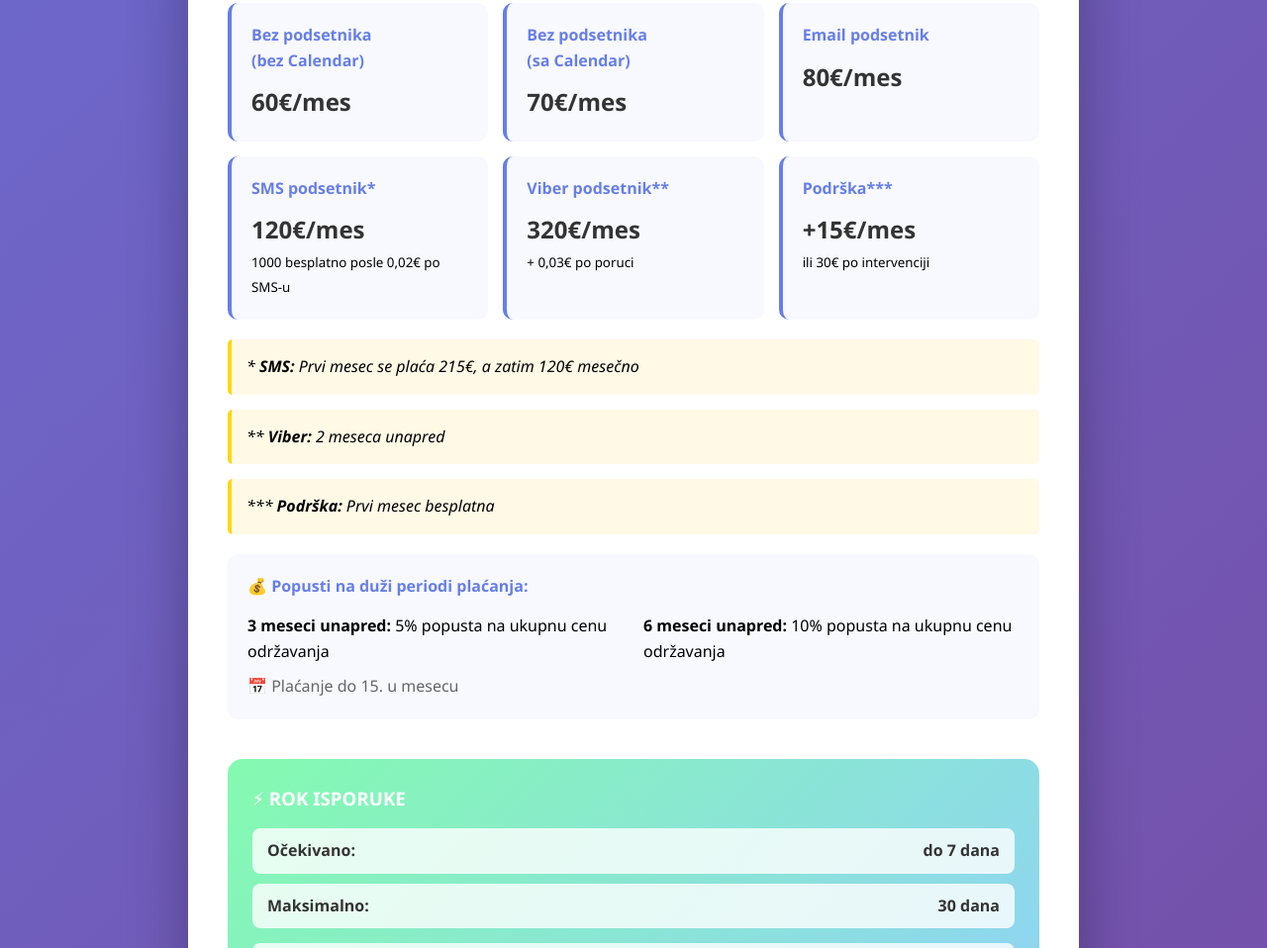
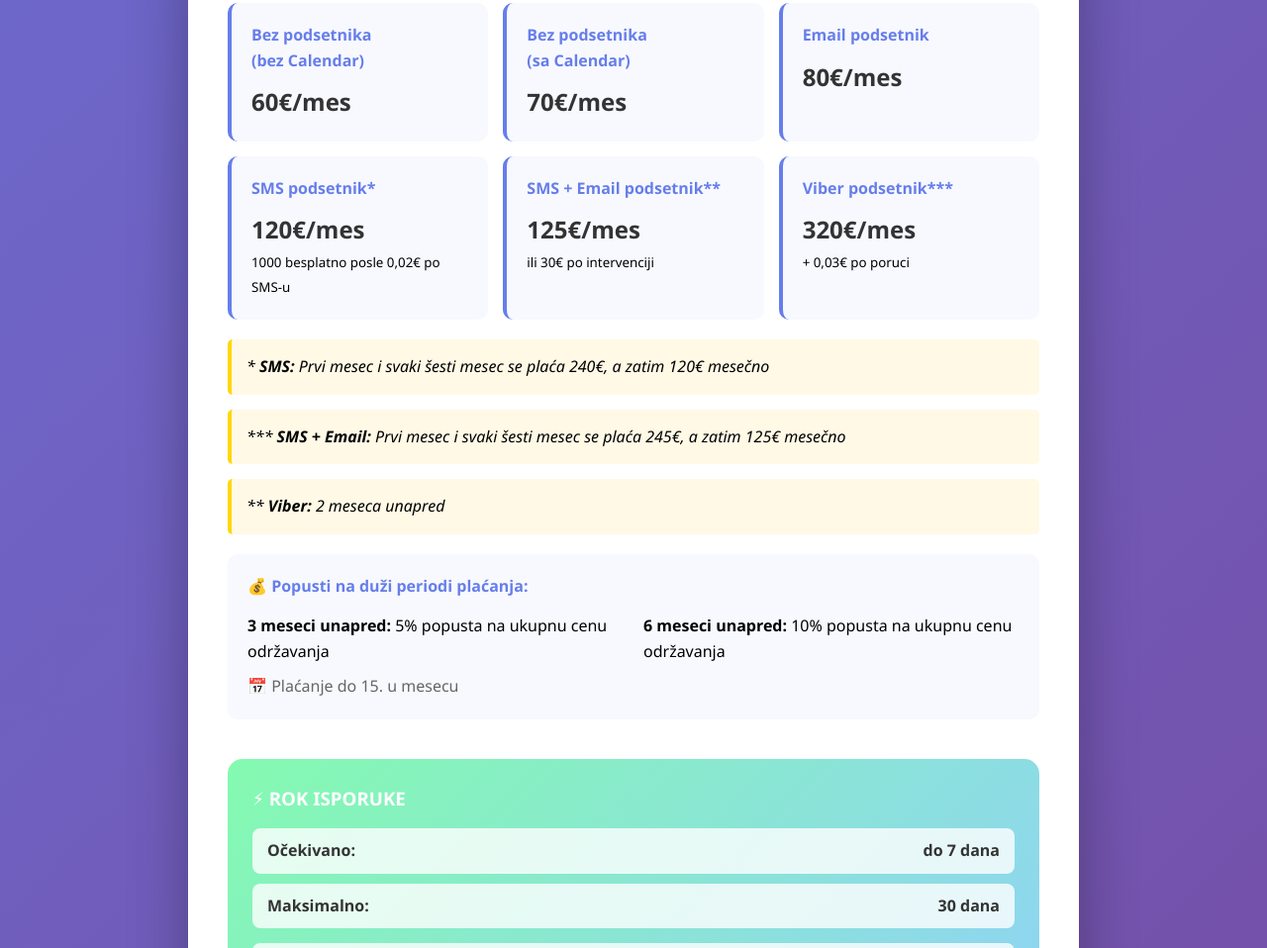
Before and after one commit to agrandvector/Sistem-za-zakazivanje---Zubaonica, a plain HTML site: page index.html in a window 1280 px wide. Shown: the part 2351-3309 px from the top of the page at 99% size. Drawn offline with Linux system fonts and the light colour scheme.

Commit message:
Update index.html

```diff
--- a/index.html
+++ b/index.html
@@ -432,26 +432,26 @@
                         <small>1000 besplatno posle 0,02€ po SMS-u</small>
                     </div>
                     <div class="maintenance-item">
-                        <h4>Viber podsetnik**</h4>
+                        <h4>SMS + Email podsetnik**</h4>
+                        <div class="price">125€/mes</div>
+                        <small>ili 30€ po intervenciji</small>
+                    </div>
+                    <div class="maintenance-item">
+                        <h4>Viber podsetnik***</h4>
                         <div class="price">320€/mes</div>
                         <small>+ 0,03€ po poruci</small>
-                    </div>
-                    <div class="maintenance-item">
-                        <h4>Podrška***</h4>
-                        <div class="price">+15€/mes</div>
-                        <small>ili 30€ po intervenciji</small>
                     </div>
                 </div>
 
                 <div style="margin-top: 20px;">
                     <div class="note">
-                        * <strong>SMS:</strong> Prvi mesec se plaća 215€, a zatim 120€ mesečno
+                        * <strong>SMS:</strong> Prvi mesec i svaki šesti mesec se plaća 240€, a zatim 120€ mesečno
+                    </div>
+                    <div class="note">
+                        *** <strong>SMS + Email:</strong> Prvi mesec i svaki šesti mesec se plaća 245€, a zatim 125€ mesečno
                     </div>
                     <div class="note">
                         ** <strong>Viber:</strong> 2 meseca unapred
-                    </div>
-                    <div class="note">
-                        *** <strong>Podrška:</strong> Prvi mesec besplatna
                     </div>
                 </div>
 
```
